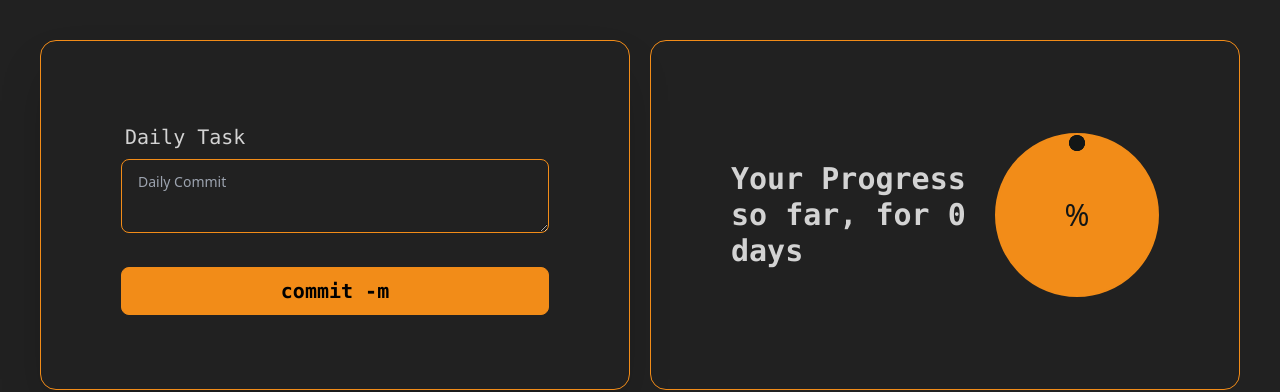
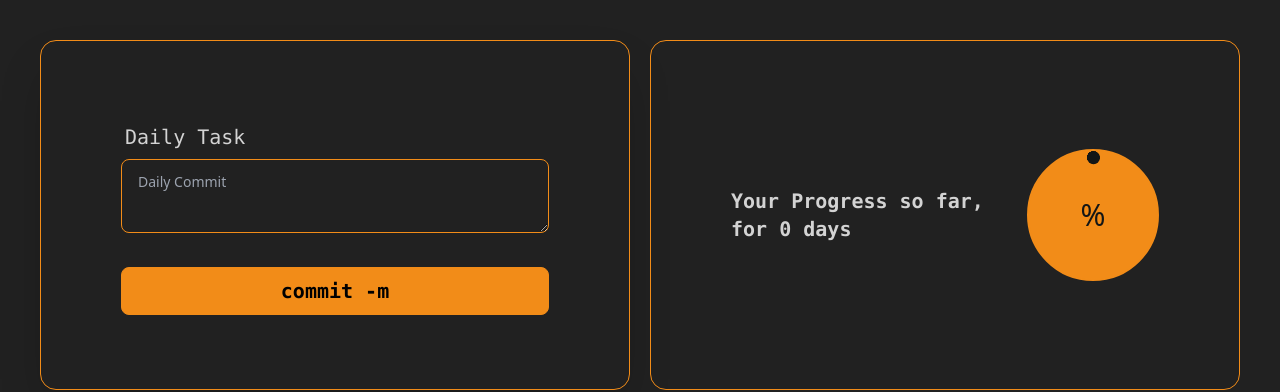
Before and after one commit to NiroshKumarR/challengetracker, a React (Create React App) app: page /dashboard in a window 1280 px wide. Shown: the top 392 px of the page. Built offline with nearby package versions, Linux system fonts and the light colour scheme.

Commit message:
progressbard basic chage added in ui

```diff
--- a/src/Pages/Dashboard.js
+++ b/src/Pages/Dashboard.js
@@ -32,7 +32,7 @@ export default function Dashboard() {
     <>
       <div
         id="dashboard"
-        className="lg:grid grid-flow-col grid-cols-2 grid-rows-2 lg:p-10 p-5 lg:gap-5 h-screen"
+        className="lg:grid grid-flow-col grid-cols-2 grid-rows-2 lg:p-10 p-5 lg:gap-5 h-screen lg:space-y-0 space-y-5"
       >
         <div
           id="commitForm"
@@ -46,7 +46,7 @@ export default function Dashboard() {
           className="flex flex-row items-center justify-center gap-2 col-start-2 card card-bordered border-primary p-20"
         >
           <div>
-            <h2 className="lg:text-3xl text-xl font-semibold font-mono">
+            <h2 className="lg:text-xl text-base font-semibold font-mono">
               Your Progress so far, for {heatMapdata.current.length} days
             </h2>
           </div>
--- a/src/components/progressbar.js
+++ b/src/components/progressbar.js
@@ -1,7 +1,7 @@
 export default function Progressbar({ value }) {
   const progress = {
     "--value": value,
-    "--size": "10rem",
+    "--size": "8rem",
   };
 
   return (
@@ -10,7 +10,7 @@ export default function Progressbar({ value }) {
       className="mx-auto flex items-center justify-center"
     >
       <div
-        className="radial-progress bg-primary text-primary-content border-2 border-primary text-3xl"
+        className="radial-progress bg-primary text-primary-content lg:border-2 border-primary lg:text-3xl text-base"
         style={progress}
       >
         {progress["--value"]}%
```
